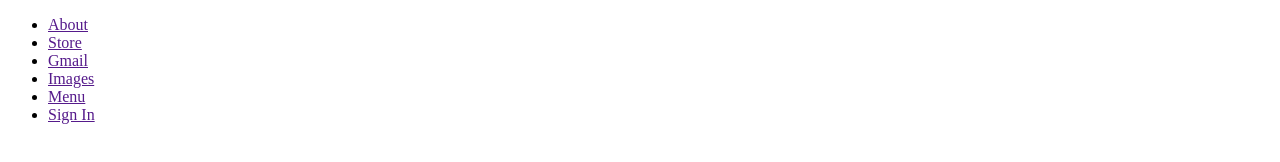
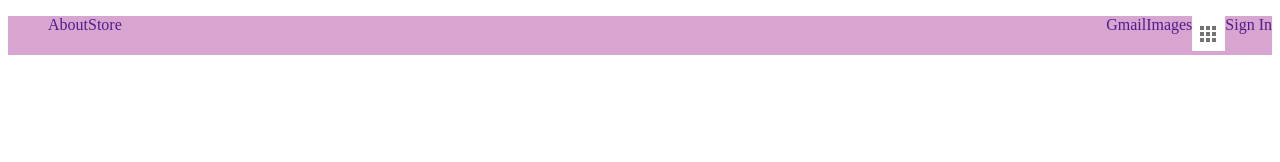
Before and after one commit to MegGreg/google_search, a plain HTML site: page index.html in a window 1280 px wide. Drawn offline with Linux system fonts and the light colour scheme.

Commit message:
very basic styling added to nav bar

```diff
--- a/index.html
+++ b/index.html
@@ -9,16 +9,20 @@
 </head>
 <body>
     <div>
-        <header>
+        <nav>
             <ul>
-                <li><a href="">About</a></li>
-                <li><a href="">Store</a></li>
-                <li><a href="">Gmail</a></li>
-                <li><a href="">Images</a></li>
-                <li><a href="">Menu</a></li>
-                <li><a href="">Sign In</a></li>
+                <div class="navleft">
+                  <li></li><a href="">About</a></li>
+                  <li><a href="">Store</a></li>
+                </div>
+                <div class="navright">
+                  <li><a href="">Gmail</a></li>
+                  <li><a href="">Images</a></li>
+                  <li><img src="ASSETS/Screenshot from 2021-03-14 20-14-58.png" alt=""></li>
+                  <li><a href="">Sign In</a></li>
+                </div>
             </ul>
-        </header>
+        </nav>
     </div>
 </body>
 </html>
--- a/styles.css
+++ b/styles.css
@@ -0,0 +1,28 @@
+nav{
+    background-color: #af4ca280;
+}
+
+a{
+    text-decoration: none;
+    padding: 0;
+    margin: 0;
+}
+
+ul{
+    display: flex;
+    justify-content: space-between;
+}
+
+li{
+    list-style-type: none;
+}
+
+.navleft{
+    display: flex;
+    justify-content: flex-start;
+}
+
+.navright{
+    display: flex;
+    justify-content: flex-end;
+}
```
